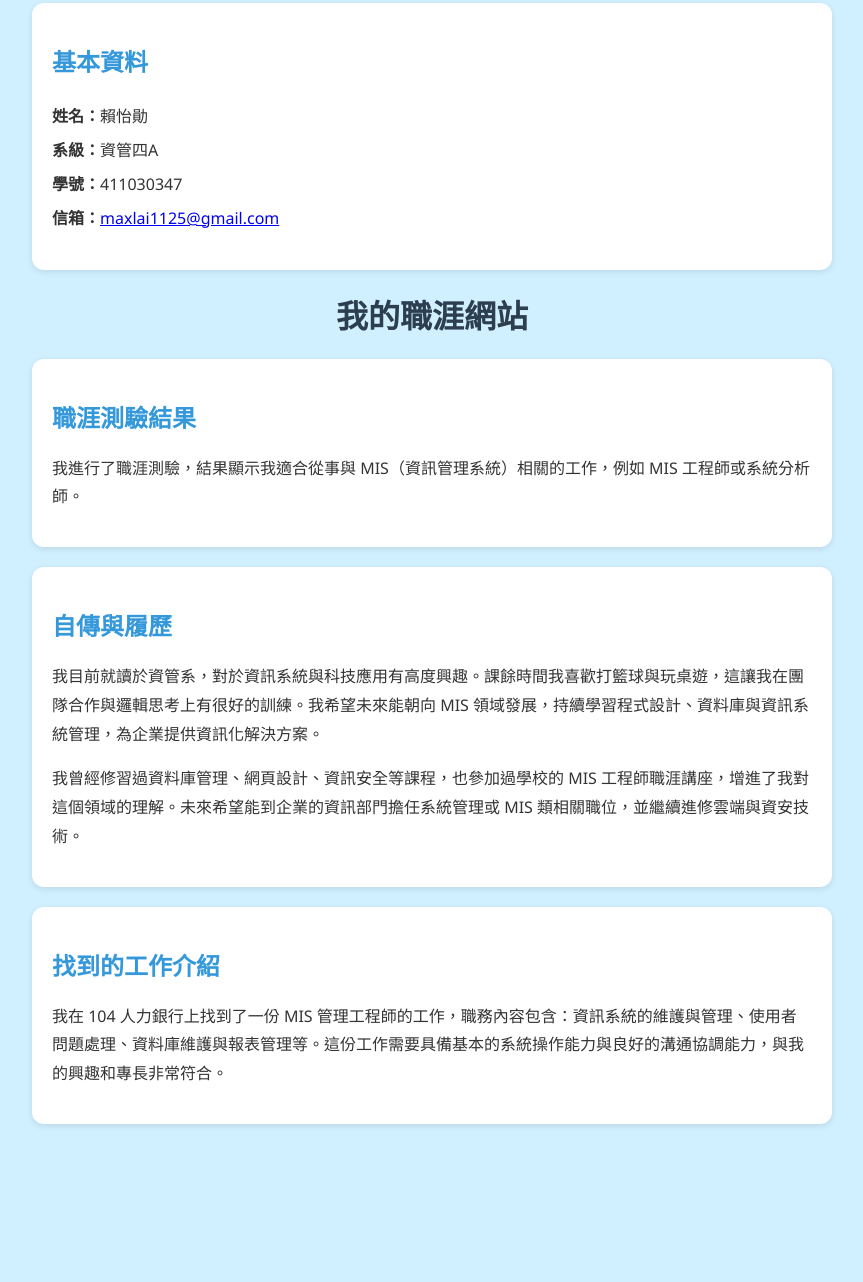
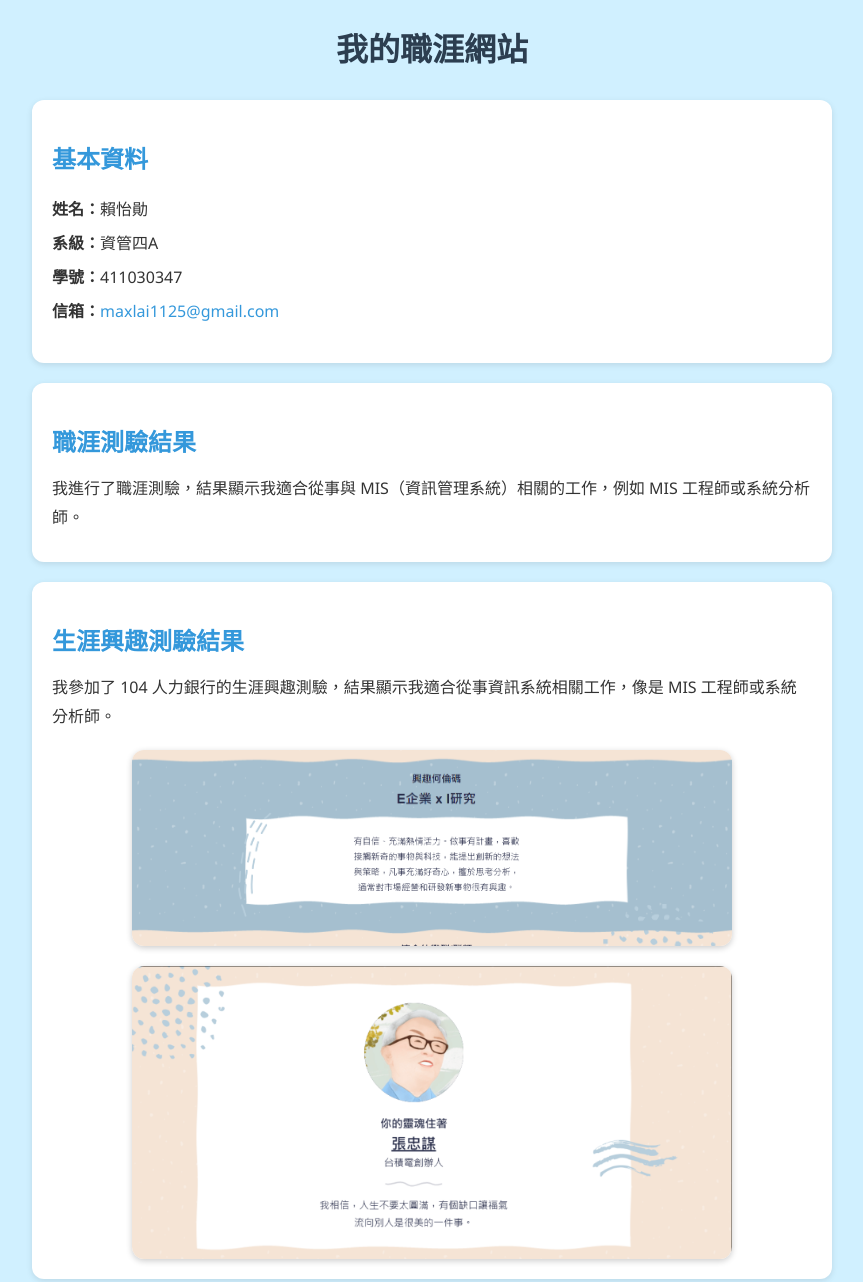
Before and after one commit to mmmmmmmmmmmmmmmax/-, a plain HTML site: page index.html in a window 1280 px wide. Shown: the part 17-1299 px from the top of the page, without its empty margins (208-1071 px from the left). Before the commit the page ends 1181 px from the top, so only its background shows below. Drawn offline with Linux system fonts and the light colour scheme.

Commit message:
Add files via upload

```diff
--- a/index.html
+++ b/index.html
@@ -17,6 +17,7 @@
     h1 {
       text-align: center;
       color: #2c3e50;
+      margin-bottom: 30px;
     }
 
     section {
@@ -29,11 +30,13 @@
 
     h2 {
       color: #3498db;
+      margin-bottom: 10px;
     }
 
     p {
       font-size: 16px;
       line-height: 1.8;
+      margin-bottom: 10px;
     }
 
     ul {
@@ -44,9 +47,30 @@
     li {
       padding: 5px 0;
     }
+
+    img {
+      width: 100%;
+      max-width: 600px;
+      border-radius: 12px;
+      box-shadow: 0 2px 6px rgba(0, 0, 0, 0.2);
+      display: block;
+      margin: 20px auto 0 auto;
+    }
+
+    a {
+      color: #3498db;
+      text-decoration: none;
+    }
+
+    a:hover {
+      text-decoration: underline;
+    }
   </style>
 </head>
+
 <body>
+
+  <h1>我的職涯網站</h1>
 
   <section>
     <h2>基本資料</h2>
@@ -58,11 +82,16 @@
     </ul>
   </section>
 
-  <h1>我的職涯網站</h1>
-
   <section>
     <h2>職涯測驗結果</h2>
     <p>我進行了職涯測驗，結果顯示我適合從事與 MIS（資訊管理系統）相關的工作，例如 MIS 工程師或系統分析師。</p>
+  </section>
+
+  <section>
+    <h2>生涯興趣測驗結果</h2>
+    <p>我參加了 104 人力銀行的生涯興趣測驗，結果顯示我適合從事資訊系統相關工作，像是 MIS 工程師或系統分析師。</p>
+    <img src="螢幕擷取畫面 2025-04-26 013857.png" alt="104 生涯興趣測驗結果圖示 1">
+    <img src="螢幕擷取畫面 2025-04-26 014024.png" alt="104 生涯興趣測驗結果圖示 2">
   </section>
 
   <section>
```
Also changed, not shown: 螢幕擷取畫面 2025-04-26 013857.png (added), 螢幕擷取畫面 2025-04-26 014024.png (added).
